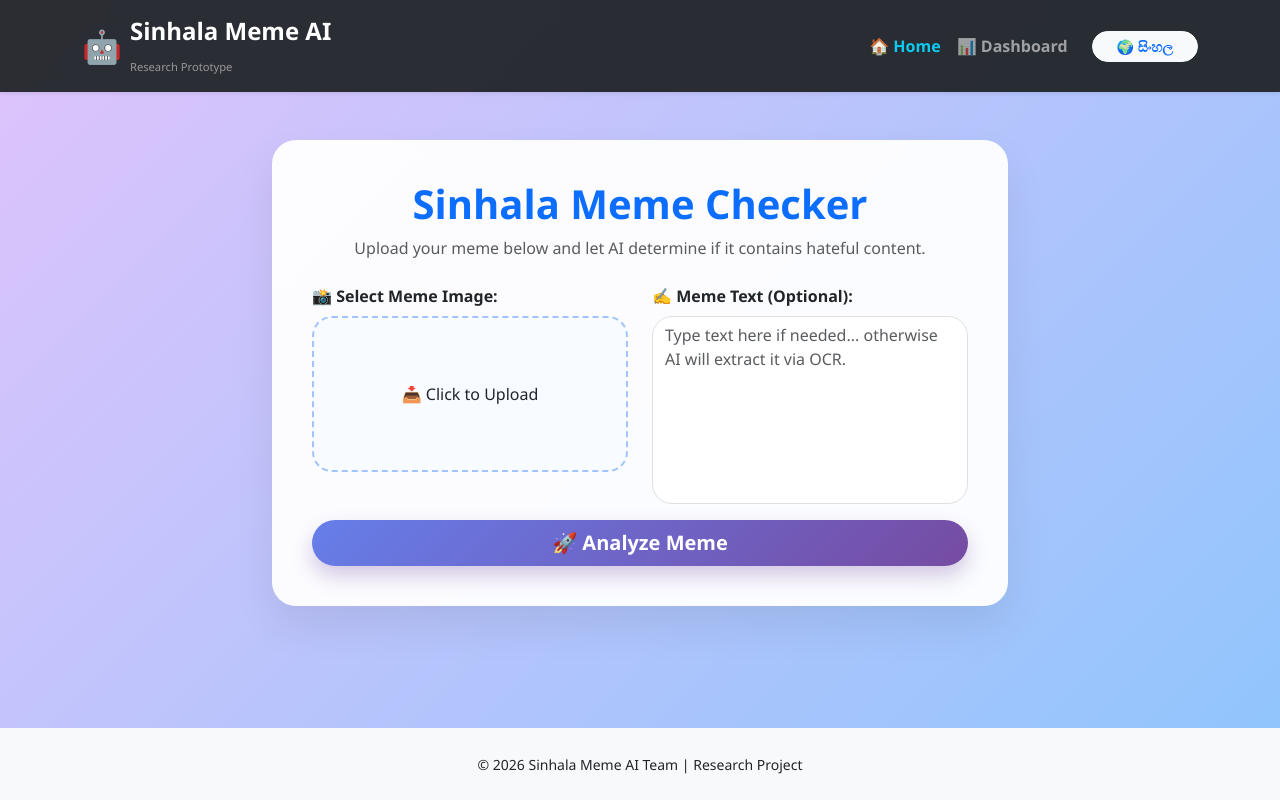
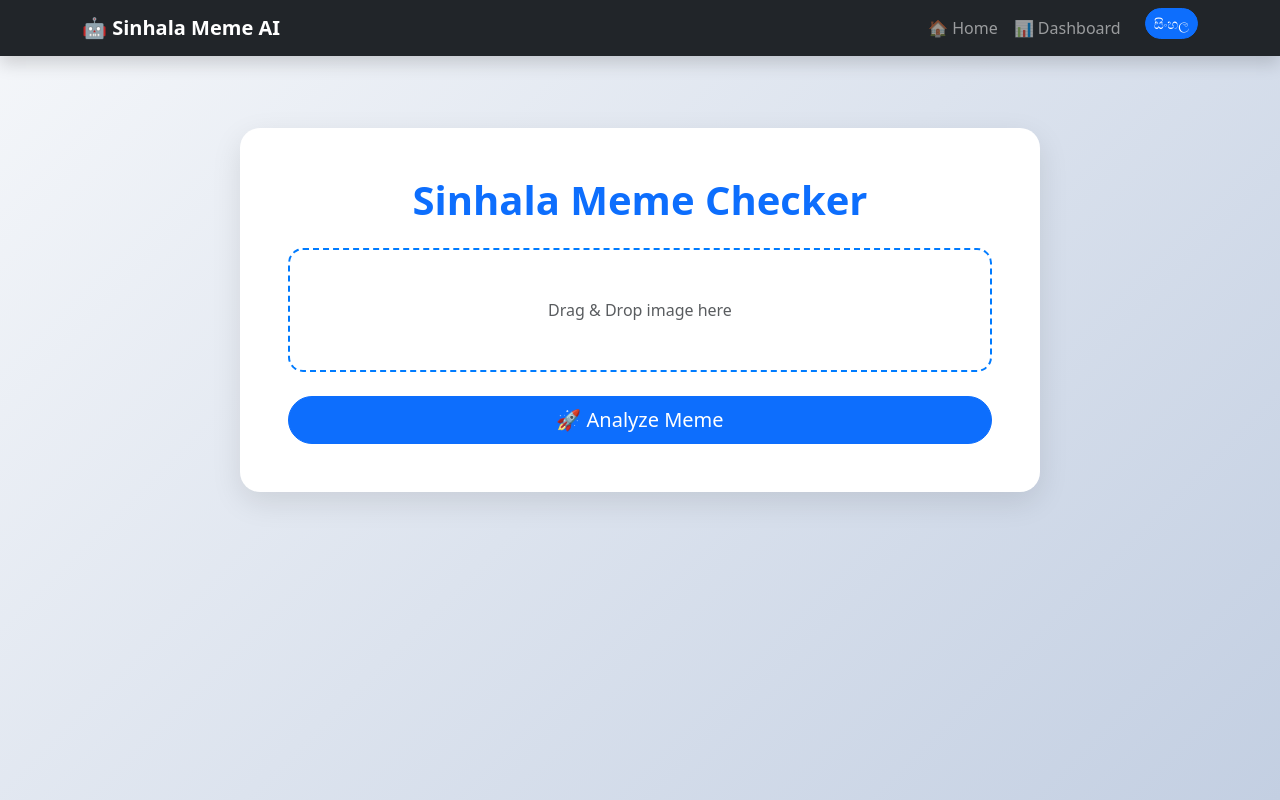
Before and after one commit to MAlindu-pabasar/sinhala-meme-frontend, a React (Create React App) app: page / in a window 1280 px wide. Built offline with nearby package versions, Linux system fonts and the light colour scheme.

Commit message:
Update App.js with Search, Filter, and Export features

```diff
--- a/src/App.js
+++ b/src/App.js
@@ -1,144 +1,66 @@
 import React, { useState, useEffect } from 'react';
 import axios from 'axios';
 import { BrowserRouter as Router, Routes, Route, Link, useLocation } from 'react-router-dom';
+import 'bootstrap/dist/js/bootstrap.bundle.min.js';
+import 'bootstrap/dist/css/bootstrap.min.css';
 
-// Import Bootstrap CSS and JS for responsiveness and interactive components
-import 'bootstrap/dist/css/bootstrap.min.css';
-import 'bootstrap/dist/js/bootstrap.bundle.min.js';
-
-// ==========================================
-// 🔗 Smart API Configuration
-// ==========================================
-// Automatically switches between Localhost and Hugging Face based on the environment
 const API_BASE_URL = window.location.hostname === "localhost" || window.location.hostname === "127.0.0.1"
   ? "http://127.0.0.1:8000"
   : "https://malindu12-sinhala-meme-api.hf.space";
 
-// ==========================================
-// 🌍 Translation Dictionary (EN & SI)
-// ==========================================
 const translations = {
   si: {
-    navHome: "🏠 මුල් පිටුව",
-    navDash: "📊 Dashboard",
-    langSwitch: "English",
-    heroTitle: "සිංහල මීම් පිරික්සුම",
-    heroSub: "ඔබේ මීම් එක පහතින් අප්ලෝඩ් කර, එය ද්වේශසහගත ද නැද්ද යන්න AI හරහා දැනගන්න.",
-    selectImg: "📸 මීම් පින්තූරය තෝරන්න:",
-    dropHere: "මෙතන අතාරින්න...",
-    dragDrop: "පින්තූරය මෙතනට අදින්න (Drag & Drop)",
-    orClick: "හෝ Click කර තෝරන්න",
-    textLabel: "✍️ මීම් එකේ අකුරු පේළිය (විකල්ප):",
-    textPlaceholder: "ඔබට අවශ්‍ය නම් පමණක් මෙහි ටයිප් කරන්න... නැතහොත් AI විසින් පින්තූරයෙන් අකුරු කියවනු ඇත.",
-    analyzeBtn: "🚀 ප්‍රතිඵලය බලන්න",
-    analyzing: "⏳ AI එක කියවමින් පවතී...",
-    hatefulResult: "මෙය ද්වේශසහගත/නරක මීම් එකකි.",
-    nonHatefulResult: "මෙය සාමාන්‍ය මීම් එකකි.",
-    confidence: "විශ්වාසදායකත්වය (Confidence Score):",
-    wrongPred: "මේ අනාවැකිය වැරදිද?",
-    reportBtn: "🚩 මෙය වැරදියි (Report)",
-    reported: "✅ ප්‍රතිචාරය ලැබුණා",
-    needImageAlert: "කරුණාකර මීම් පින්තූරයක් ලබාදෙන්න!",
-    dashTitle: "📊 Admin Dashboard",
-    dashSub: "පද්ධතිය භාවිතා කිරීමේ සංඛ්‍යාලේඛන සහ මෑත ඉතිහාසය.",
-    backHome: "⬅️ ආපසු මුල් පිටුවට",
-    totalChecked: "පරීක්ෂා කළ මුළු ගණන",
-    historyTitle: "මෑතකදී පරීක්ෂා කළ මීම්ස් ඉතිහාසය",
-    colTime: "වෙලාව (Time)",
-    colText: "භාවිතා කළ අකුරු",
-    colResult: "ප්‍රතිඵලය",
-    colConfidence: "විශ්වාසය",
-    noText: "[අකුරු නොමැත / OCR අසමත්]",
-    loading: "⏳ දත්ත ලබා ගනිමින් පවතී...",
-    clearHistoryBtn: "🗑️ ඉතිහාසය මකන්න",
-    confirmDelete: "ඔබට විශ්වාසද සියලුම දත්ත මකා දැමිය යුතුයි කියා?"
+    navHome: "🏠 මුල් පිටුව", navDash: "📊 Dashboard", langSwitch: "English",
+    heroTitle: "සිංහල මීම් පිරික්සුම", selectImg: "📸 මීම් පින්තූරය:",
+    dragDrop: "පින්තූරය මෙතනට අදින්න (Drag & Drop)", analyzeBtn: "🚀 පරීක්ෂා කරන්න",
+    hatefulResult: "ද්වේශසහගත මීම් එකකි", nonHatefulResult: "සාමාන්‍ය මීම් එකකි",
+    reportBtn: "🚩 Report", exportBtn: "📥 දත්ත බාගත කරන්න (CSV)",
+    searchPlaceholder: "අකුරු වලින් සොයන්න...", filterAll: "සියල්ල",
   },
   en: {
-    navHome: "🏠 Home",
-    navDash: "📊 Dashboard",
-    langSwitch: "සිංහල",
-    heroTitle: "Sinhala Meme Checker",
-    heroSub: "Upload your meme below and let AI determine if it contains hateful content.",
-    selectImg: "📸 Select Meme Image:",
-    dropHere: "Drop it here...",
-    dragDrop: "Drag & Drop image here",
-    orClick: "or Click to browse",
-    textLabel: "✍️ Meme Text (Optional):",
-    textPlaceholder: "Type text here if needed... otherwise AI will extract it via OCR.",
-    analyzeBtn: "🚀 Analyze Meme",
-    analyzing: "⏳ AI is analyzing...",
-    hatefulResult: "This is a hateful/offensive meme.",
-    nonHatefulResult: "This is a normal/safe meme.",
-    confidence: "Confidence Score:",
-    wrongPred: "Is this prediction incorrect?",
-    reportBtn: "🚩 Report as wrong",
-    reported: "✅ Feedback recorded",
-    needImageAlert: "Please provide a meme image to proceed!",
-    dashTitle: "📊 Admin Dashboard",
-    dashSub: "System usage statistics and recent prediction history.",
-    backHome: "⬅️ Back to Home",
-    totalChecked: "Total Checked Memes",
-    historyTitle: "Recent Meme Prediction History",
-    colTime: "Timestamp",
-    colText: "Extracted/Used Text",
-    colResult: "Prediction",
-    colConfidence: "Confidence",
-    noText: "[No text found / OCR failed]",
-    loading: "⏳ Fetching data...",
-    clearHistoryBtn: "🗑️ Clear History",
-    confirmDelete: "Are you sure you want to delete all history?"
+    navHome: "🏠 Home", navDash: "📊 Dashboard", langSwitch: "සිංහල",
+    heroTitle: "Sinhala Meme Checker", selectImg: "📸 Select Meme:",
+    dragDrop: "Drag & Drop image here", analyzeBtn: "🚀 Analyze Meme",
+    hatefulResult: "Hateful Content Detected", nonHatefulResult: "Safe / Normal Meme",
+    reportBtn: "🚩 Report Wrong", exportBtn: "📥 Export to CSV",
+    searchPlaceholder: "Search by text...", filterAll: "All",
   }
 };
 
-// ==========================================
-// 🎨 Custom Premium CSS
-// ==========================================
 const customStyles = `
-  body { background: linear-gradient(135deg, #e0c3fc 0%, #8ec5fc 100%); font-family: 'Segoe UI', sans-serif; min-height: 100vh; }
-  .meme-card { border-radius: 24px; border: none; background: rgba(255, 255, 255, 0.95); backdrop-filter: blur(10px); box-shadow: 0 20px 40px rgba(0,0,0,0.08)!important; transition: all 0.3s ease; }
-  .drop-zone { background-color: #f8fbff; border: 2px dashed #a1c4fd; border-radius: 20px; transition: all 0.3s ease; }
-  .text-area-custom { border-radius: 20px; border: 1px solid #e0e0e0; resize: none; transition: all 0.3s ease; }
-  .btn-gradient { background: linear-gradient(135deg, #667eea 0%, #764ba2 100%); border: none; color: white; font-weight: 600; box-shadow: 0 10px 20px rgba(118, 75, 162, 0.3); transition: all 0.3s ease; }
-  .navbar-custom { background: rgba(33, 37, 41, 0.95) !important; backdrop-filter: blur(10px); }
-  .table-scroll-container { max-height: 400px; overflow-y: auto; border-radius: 10px; }
+  body { background: linear-gradient(135deg, #f5f7fa 0%, #c3cfe2 100%); min-height: 100vh; }
+  .meme-card { border-radius: 20px; border: none; background: #fff; box-shadow: 0 10px 30px rgba(0,0,0,0.1); }
+  .drop-zone { border: 2px dashed #007bff; border-radius: 15px; cursor: pointer; transition: 0.3s; }
+  .drop-zone.active { background: #e7f1ff; transform: scale(1.02); }
+  .table-container { max-height: 500px; overflow-y: auto; }
 `;
 
-// ==========================================
-// 🏢 Header Component
-// ==========================================
-function Header({ lang, setLang, t }) {
-  const location = useLocation();
-  const toggleLanguage = () => setLang(lang === 'si' ? 'en' : 'si');
+function App() {
+  const [lang, setLang] = useState('en');
+  const t = translations[lang];
 
   return (
-    <nav className="navbar navbar-expand-lg navbar-dark navbar-custom shadow-sm sticky-top">
+    <Router>
+      <style>{customStyles}</style>
+      <Header lang={lang} setLang={setLang} t={t} />
+      <Routes>
+        <Route path="/" element={<Home t={t} />} />
+        <Route path="/dashboard" element={<Dashboard t={t} />} />
+      </Routes>
+    </Router>
+  );
+}
+
+function Header({ lang, setLang, t }) {
+  return (
+    <nav className="navbar navbar-expand-lg navbar-dark bg-dark shadow mb-4">
       <div className="container">
-        <Link className="navbar-brand d-flex align-items-center" to="/">
-          <span className="fs-2 me-2">🤖</span>
-          <div>
-            <span className="fw-bold fs-4">Sinhala Meme AI</span><br/>
-            <small className="text-white-50" style={{fontSize: '0.7rem'}}>Research Prototype</small>
-          </div>
-        </Link>
-
-        {/* Bootstrap Hamburger Menu Toggle */}
-        <button className="navbar-toggler border-0" type="button" data-bs-toggle="collapse" data-bs-target="#navbarNav">
-          <span className="navbar-toggler-icon"></span>
-        </button>
-
-        <div className="collapse navbar-collapse" id="navbarNav">
-          <ul className="navbar-nav ms-auto align-items-lg-center">
-            <li className="nav-item">
-              <Link className={`nav-link fw-semibold ${location.pathname === '/' ? 'active text-info' : ''}`} to="/">{t.navHome}</Link>
-            </li>
-            <li className="nav-item">
-              <Link className={`nav-link fw-semibold ${location.pathname === '/dashboard' ? 'active text-info' : ''}`} to="/dashboard">{t.navDash}</Link>
-            </li>
-            <li className="nav-item ms-lg-3 mt-2 mt-lg-0">
-              <button className="btn btn-light btn-sm rounded-pill px-4 fw-bold text-primary" onClick={toggleLanguage}>
-                🌍 {t.langSwitch}
-              </button>
-            </li>
+        <Link className="navbar-brand fw-bold" to="/">🤖 Sinhala Meme AI</Link>
+        <div className="collapse navbar-collapse">
+          <ul className="navbar-nav ms-auto">
+            <li className="nav-item"><Link className="nav-link" to="/">{t.navHome}</Link></li>
+            <li className="nav-item"><Link className="nav-link" to="/dashboard">{t.navDash}</Link></li>
+            <li className="nav-item ms-3"><button className="btn btn-primary btn-sm rounded-pill" onClick={() => setLang(lang === 'si' ? 'en' : 'si')}>{t.langSwitch}</button></li>
           </ul>
         </div>
       </div>
@@ -146,124 +68,123 @@ function Header({ lang, setLang, t }) {
   );
 }
 
-// ==========================================
-// 🏠 Home Component (Meme Prediction)
-// ==========================================
 function Home({ t }) {
   const [image, setImage] = useState(null);
-  const [text, setText] = useState('');
+  const [preview, setPreview] = useState(null);
   const [result, setResult] = useState(null);
   const [loading, setLoading] = useState(false);
-  const [imagePreview, setImagePreview] = useState(null);
+  const [isDragging, setIsDragging] = useState(false);
 
-  const processFile = (file) => {
-    setImage(file);
-    if (file) {
-      const reader = new FileReader();
-      reader.onloadend = () => setImagePreview(reader.result);
-      reader.readAsDataURL(file);
+  const onFileSelect = (file) => {
+    if (file && file.type.startsWith('image/')) {
+      setImage(file);
+      setPreview(URL.createObjectURL(file));
     }
   };
 
-  const handleSubmit = async (e) => {
-    e.preventDefault();
-    if (!image) { alert(t.needImageAlert); return; }
+  const handlePredict = async () => {
+    if (!image) return alert("Select an image first!");
     setLoading(true);
-    setResult(null);
-
-    const formData = new FormData();
-    formData.append('file', image);
-    formData.append('text', text || " ");
-
+    const fd = new FormData(); fd.append('file', image); fd.append('text', "");
     try {
-      const response = await axios.post(`${API_BASE_URL}/predict`, formData);
-      setResult(response.data);
-    } catch (error) {
-      alert("API Error! Please check if backend is running.");
-    }
+      const res = await axios.post(`${API_BASE_URL}/predict`, fd);
+      setResult(res.data);
+    } catch (e) { alert("Error!"); }
     setLoading(false);
   };
 
   return (
-    <div className="container my-5">
-      <div className="row justify-content-center">
-        <div className="col-lg-8">
-          <div className="card meme-card p-4">
-            <div className="card-body text-center">
-              <h1 className="fw-bold text-primary">{t.heroTitle}</h1>
-              <p className="text-muted mb-4">{t.heroSub}</p>
+    <div className="container py-5">
+      <div className="card meme-card p-5 mx-auto" style={{maxWidth: '800px'}}>
+        <h1 className="text-center fw-bold text-primary mb-4">{t.heroTitle}</h1>
+        <div
+          className={`drop-zone p-5 text-center mb-4 ${isDragging ? 'active' : ''}`}
+          onDragOver={(e) => {e.preventDefault(); setIsDragging(true);}}
+          onDragLeave={() => setIsDragging(false)}
+          onDrop={(e) => {e.preventDefault(); setIsDragging(false); onFileSelect(e.dataTransfer.files[0]);}}
+          onClick={() => document.getElementById('inp').click()}
+        >
+          {preview ? <img src={preview} className="img-fluid rounded" style={{maxHeight: '250px'}} alt="preview" /> : <p className="m-0 text-muted">{t.dragDrop}</p>}
+          <input type="file" id="inp" hidden onChange={(e) => onFileSelect(e.target.files[0])} />
+        </div>
+        <button className="btn btn-primary btn-lg w-100 rounded-pill" onClick={handlePredict} disabled={loading}>{loading ? "Analyzing..." : t.analyzeBtn}</button>
 
-              <form onSubmit={handleSubmit} className="text-start">
-                <div className="row g-4">
-                  <div className="col-md-6">
-                    <label className="form-label fw-bold">{t.selectImg}</label>
-                    <div className="card drop-zone p-3 text-center" style={{cursor: 'pointer'}} onClick={() => document.getElementById('fileInput').click()}>
-                      {imagePreview ? <img src={imagePreview} alt="Preview" className="img-fluid rounded" style={{maxHeight: '180px'}} /> : <div className="py-5">📥 Click to Upload</div>}
-                    </div>
-                    <input type="file" id="fileInput" className="d-none" onChange={(e) => processFile(e.target.files[0])} />
-                  </div>
-                  <div className="col-md-6">
-                    <label className="form-label fw-bold">{t.textLabel}</label>
-                    <textarea className="form-control text-area-custom h-100" placeholder={t.textPlaceholder} value={text} onChange={(e) => setText(e.target.value)} />
-                  </div>
-                </div>
-                <button type="submit" className="btn btn-gradient btn-lg w-100 mt-5 rounded-pill" disabled={loading}>
-                  {loading ? t.analyzing : t.analyzeBtn}
-                </button>
-              </form>
-
-              {result && (
-                <div className={`alert mt-5 rounded-4 ${result.prediction === 'HATEFUL' ? 'bg-danger text-white' : 'bg-success text-white'}`}>
-                  <h2 className="fw-bold">{result.prediction}</h2>
-                  <p>{result.prediction === 'HATEFUL' ? t.hatefulResult : t.nonHatefulResult}</p>
-                  <span className="badge bg-dark px-3 py-2 rounded-pill">{t.confidence} {result.confidence}%</span>
-                </div>
-              )}
-            </div>
+        {result && (
+          <div className={`alert mt-4 rounded-4 text-center ${result.prediction === 'HATEFUL' ? 'alert-danger' : 'alert-success'}`}>
+            <h3>{result.prediction === 'HATEFUL' ? t.hatefulResult : t.nonHatefulResult}</h3>
+            <p className="fw-bold">Confidence: {result.confidence}%</p>
+            <button className="btn btn-outline-dark btn-sm rounded-pill mt-2">{t.reportBtn}</button>
           </div>
-        </div>
+        )}
       </div>
     </div>
   );
 }
 
-// ==========================================
-// 📊 Dashboard Component (Admin Stats)
-// ==========================================
 function Dashboard({ t }) {
   const [data, setData] = useState(null);
+  const [search, setSearch] = useState("");
+  const [filter, setFilter] = useState("ALL");
 
-  const fetchData = () => {
-    axios.get(`${API_BASE_URL}/dashboard-data?t=${new Date().getTime()}`)
-      .then(res => setData(res.data))
-      .catch(err => console.error(err));
+  const fetchHistory = () => axios.get(`${API_BASE_URL}/dashboard-data`).then(r => setData(r.data));
+  useEffect(() => { fetchHistory(); }, []);
+
+  const deleteOne = (id) => {
+    if(window.confirm("Delete this?")) axios.delete(`${API_BASE_URL}/delete-history/${id}`).then(() => fetchHistory());
   };
 
-  useEffect(() => { fetchData(); }, []);
+  const exportCSV = () => {
+    let csvContent = "data:text/csv;charset=utf-8,ID,Time,Text,Result,Confidence\n";
+    data.history.forEach(r => csvContent += `${r.id},${r.time},"${r.text}",${r.prediction},${r.confidence}%\n`);
+    const encodedUri = encodeURI(csvContent);
+    const link = document.createElement("a"); link.setAttribute("href", encodedUri);
+    link.setAttribute("download", "meme_history.csv"); document.body.appendChild(link);
+    link.click();
+  };
+
+  const filteredHistory = data?.history.filter(item =>
+    (filter === "ALL" || item.prediction === filter) &&
+    (item.text.toLowerCase().includes(search.toLowerCase()))
+  );
 
   return (
-    <div className="container my-5">
-      <h1 className="fw-bold text-primary mb-4">{t.dashTitle}</h1>
-      {data ? (
+    <div className="container">
+      <div className="d-flex justify-content-between align-items-center mb-4">
+        <h2 className="fw-bold">{t.navDash}</h2>
+        <button className="btn btn-success rounded-pill fw-bold" onClick={exportCSV}>{t.exportBtn}</button>
+      </div>
+
+      {data && (
         <>
-          <div className="row g-4 mb-5 text-white">
-            <div className="col-md-4"><div className="card meme-card bg-primary p-4"><h5>Total</h5><h2>{data.total_checked}</h2></div></div>
-            <div className="col-md-4"><div className="card meme-card bg-danger p-4"><h5>Hateful</h5><h2>{data.hateful_total}</h2></div></div>
-            <div className="col-md-4"><div className="card meme-card bg-success p-4"><h5>Safe</h5><h2>{data.non_hateful_total}</h2></div></div>
+          <div className="row g-3 mb-4">
+            <div className="col-md-4"><div className="card p-3 bg-primary text-white text-center rounded-4"><h5>Total</h5><h3>{data.total_checked}</h3></div></div>
+            <div className="col-md-4"><div className="card p-3 bg-danger text-white text-center rounded-4"><h5>Hateful</h5><h3>{data.hateful_total}</h3></div></div>
+            <div className="col-md-4"><div className="card p-3 bg-success text-white text-center rounded-4"><h5>Safe</h5><h3>{data.non_hateful_total}</h3></div></div>
           </div>
-          <div className="card meme-card p-4 shadow">
-            <h3 className="fw-bold mb-4">{t.historyTitle}</h3>
-            <div className="table-responsive table-scroll-container">
+
+          <div className="card meme-card p-4">
+            <div className="row mb-3">
+              <div className="col-md-8"><input type="text" className="form-control rounded-pill" placeholder={t.searchPlaceholder} onChange={(e) => setSearch(e.target.value)} /></div>
+              <div className="col-md-4">
+                <select className="form-select rounded-pill" onChange={(e) => setFilter(e.target.value)}>
+                  <option value="ALL">{t.filterAll}</option>
+                  <option value="HATEFUL">Hateful</option>
+                  <option value="NON-HATEFUL">Safe</option>
+                </select>
+              </div>
+            </div>
+            <div className="table-responsive table-container">
               <table className="table table-hover">
-                <thead className="table-dark">
-                  <tr><th>Time</th><th>Text</th><th className="text-center">Result</th></tr>
+                <thead className="table-dark sticky-top">
+                  <tr><th>Time</th><th>Text</th><th>Result</th><th>Action</th></tr>
                 </thead>
                 <tbody>
-                  {data.history.map(item => (
+                  {filteredHistory?.map(item => (
                     <tr key={item.id}>
-                      <td>{item.time}</td>
-                      <td>{item.text || t.noText}</td>
-                      <td className="text-center"><span className={`badge rounded-pill ${item.prediction === 'HATEFUL' ? 'bg-danger' : 'bg-success'}`}>{item.prediction}</span></td>
+                      <td><small>{item.time}</small></td>
+                      <td>{item.text || "No text"}</td>
+                      <td><span className={`badge rounded-pill ${item.prediction === 'HATEFUL' ? 'bg-danger' : 'bg-success'}`}>{item.prediction}</span></td>
+                      <td><button className="btn btn-sm btn-outline-danger border-0" onClick={() => deleteOne(item.id)}>🗑️</button></td>
                     </tr>
                   ))}
                 </tbody>
@@ -271,35 +192,9 @@ function Dashboard({ t }) {
             </div>
           </div>
         </>
-      ) : <h4>{t.loading}</h4>}
+      )}
     </div>
   );
 }
 
-// ==========================================
-// 🚀 App Component
-// ==========================================
-function App() {
-  const [lang, setLang] = useState('en');
-  const t = translations[lang];
-
-  return (
-    <Router>
-      <style>{customStyles}</style>
-      <div className="d-flex flex-column min-vh-100">
-        <Header lang={lang} setLang={setLang} t={t} />
-        <main className="flex-grow-1">
-          <Routes>
-            <Route path="/" element={<Home t={t} />} />
-            <Route path="/dashboard" element={<Dashboard t={t} />} />
-          </Routes>
-        </main>
-        <footer className="py-4 text-center bg-light mt-auto">
-          <small>&copy; 2026 Sinhala Meme AI Team | Research Project</small>
-        </footer>
-      </div>
-    </Router>
-  );
-}
-
 export default App;
```
